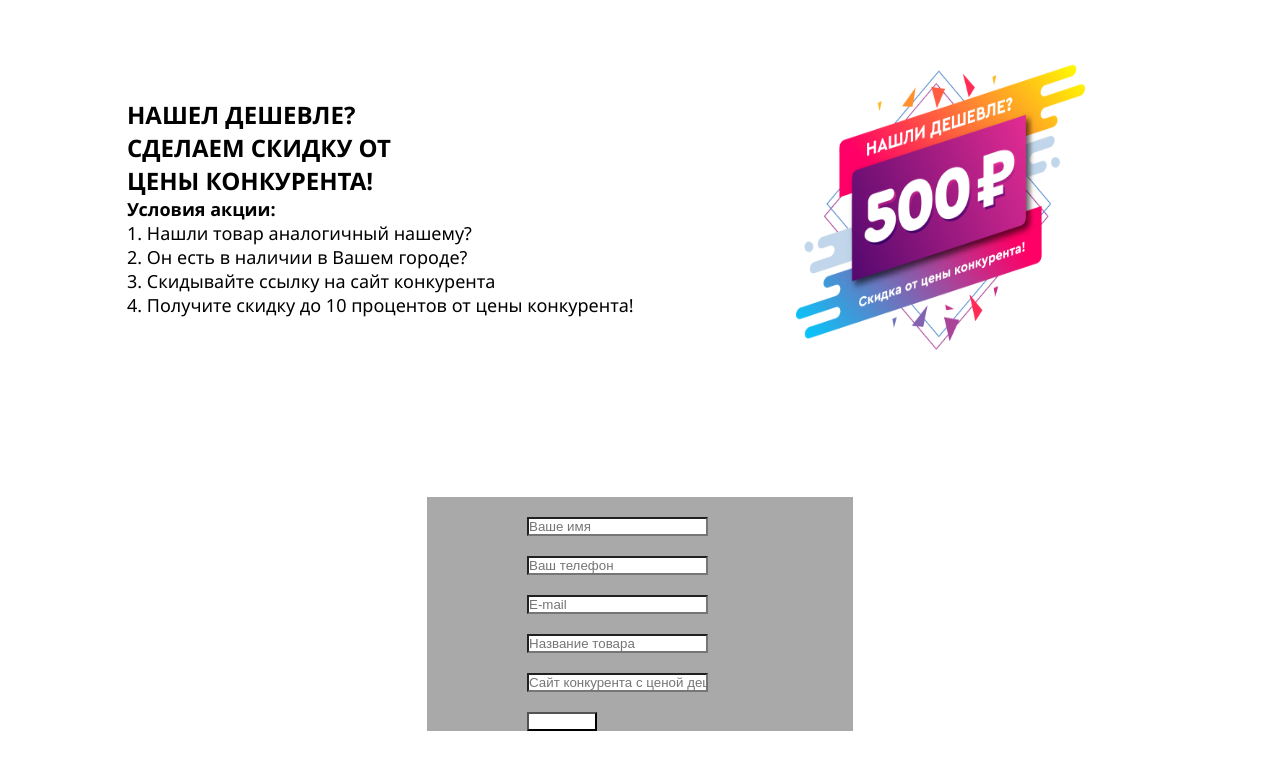
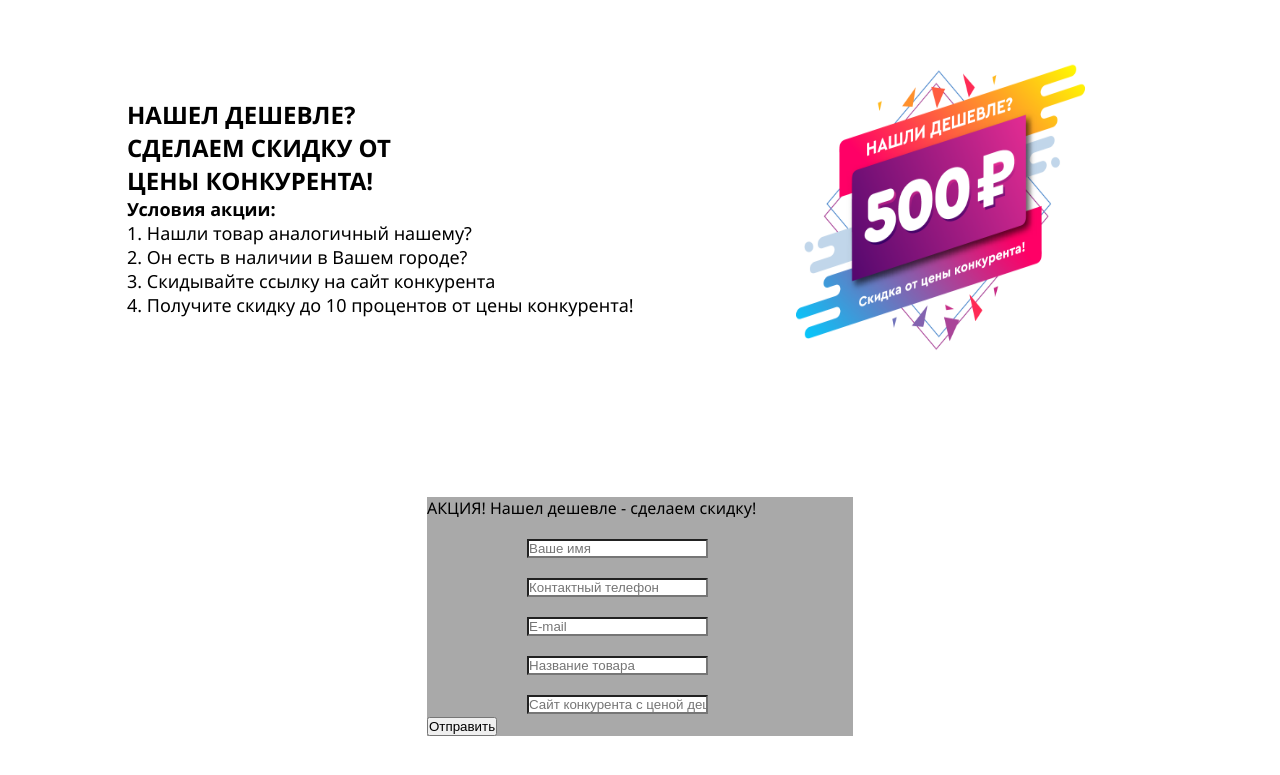
Before and after one commit to TimofeySmirnov/MY_GIRO, a plain HTML site: page MY-GIRO-main/sale.html in a window 1280 px wide. Shown: the part 157-932 px from the top of the page. Drawn offline with Linux system fonts and the light colour scheme.

Commit message:
Add files via upload

```diff
--- a/MY-GIRO-main/sale.html
+++ b/MY-GIRO-main/sale.html
@@ -46,16 +46,65 @@
                 <img src="img/500rub.png" alt="">
         </div>
         <div class="tabl1">
-            <form>
-                <p><input name="name" placeholder="Ваше имя"></p>
-                <p><input name="tel" type="tel" placeholder="Ваш телефон"></p>
-                <p><input name="email" type="email" placeholder="E-mail"></p>
-                <p><input name="name" placeholder="Название товара"></p>
-                <p><input name="link" type="link" placeholder="Сайт конкурента с ценой дешевле"></p>
-                <div class="ghggg">
-                <p><input type="submit" value="Отправить"></p>
+            <div class="mrb-row_leadform mrb-row__content -inline-group_top mrb-row-index-1"><div class="mrb-small-18 mrb-medium-18
+                mrb-col-index-0 mrb-large-18"><div class="-gd-content mrb-block-index-0">
+    <div class="mrb-form mrb-form_leadform mrb-form_leadform_theme_dark lazyloaded" style="
+                        background-position: top left;
+                background-repeat: no-repeat;
+                background-size: auto;
+                    ">
+        <header class="mrb-form__title">
+            АКЦИЯ! Нашел дешевле - сделаем скидку!
+        </header>
+        <div class="mrb-form__content">
+                <form id="1493146" method="post" action="/pay-form/1493146" class="js-no-tooltip dynamic-form dynamic-form-5" novalidate="novalidate">
+
+                        <div class="mrb-form__field">
+
+                <input required="" data-rule-maxlength="100" maxlength="100" type="text" id="5372198" name="5372198" placeholder="Ваше имя" class="dynamic-form-required dynamic-form-fio valid" aria-required="true" aria-invalid="true">
+
+
+
+
                 </div>
-            </form>
+                        <div class="mrb-form__field">
+
+                <input required="" data-rule-phone="true" type="tel" id="5372199" name="5372199" placeholder="Контактный телефон" class="dynamic-form-required dynamic-form-tel valid" aria-required="true" aria-invalid="true">
+
+
+
+
+                </div>
+                        <div class="mrb-form__field">
+
+                <input type="email" id="5372200" name="5372200" placeholder="E-mail" class="dynamic-form-email valid">
+
+
+
+
+                </div>
+                        <div class="mrb-form__field">
+
+                <input required="" data-rule-maxlength="100" maxlength="100" type="text" id="5372201" name="5372201" placeholder="Название товара" class="dynamic-form-required dynamic-form-text valid" aria-required="true" aria-invalid="true">
+
+
+
+
+                </div>
+                        <div class="mrb-form__field">
+
+                <input required="" data-rule-maxlength="100" maxlength="100" type="text" id="5372202" name="5372202" placeholder="Сайт конкурента с ценой дешевле" class="dynamic-form-required dynamic-form-text error" aria-required="true" aria-invalid="true">
+
+
+
+
+                </div>
+                    <button>Отправить</button>
+                </form>
+
+        </div>
+    </div>
+    </div></div></div>
         </div>
         <div class="end">
             <div class="end1">
```
